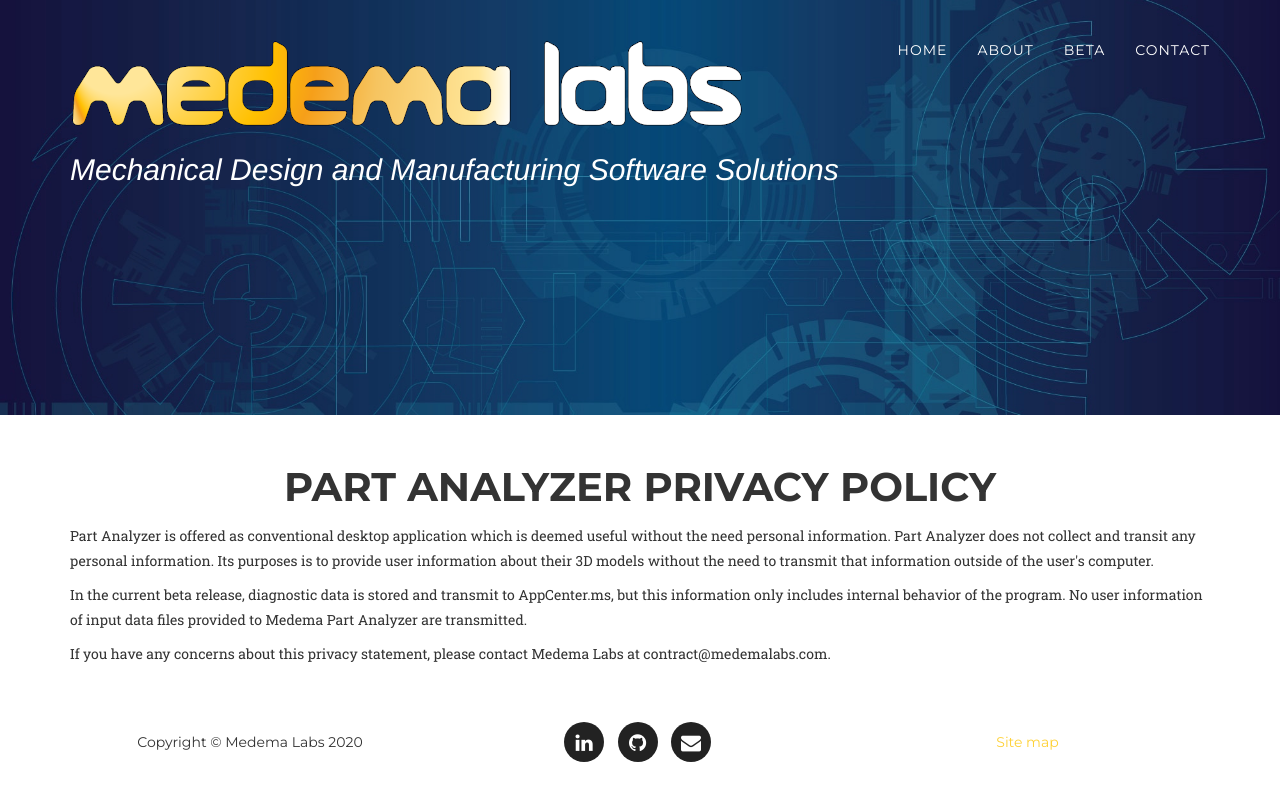
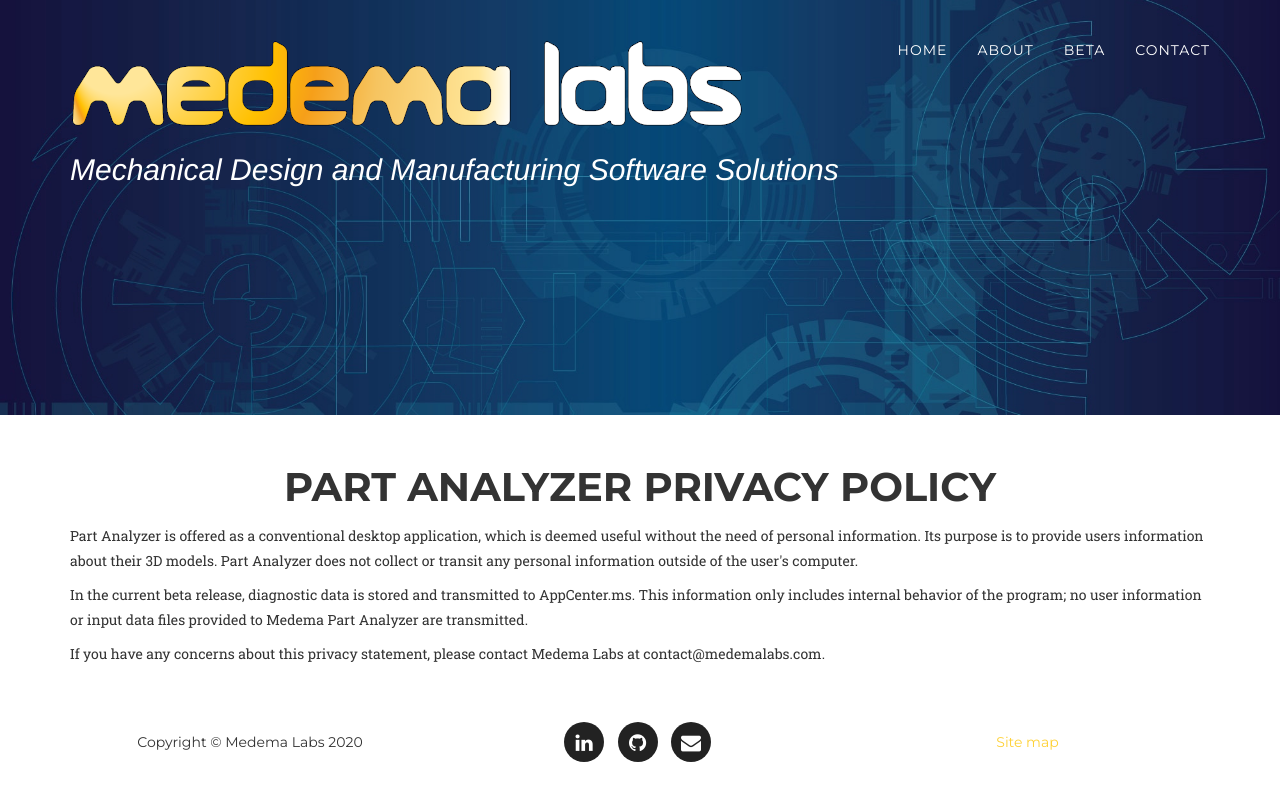
Before and after one commit to medemalabs/medemalabs.github.io, a Jekyll site: the page built from privacypolicy.md, in a window 1280 px wide. Shown: the top 801 px of the page. Built offline with Jekyll 4.4.1, drawn with Linux system fonts in a browser that asks for light colours; some web fonts are replaced.

```diff
--- a/_includes/privacypolicy.html
+++ b/_includes/privacypolicy.html
@@ -8,16 +8,13 @@
             </div>
             <div class="row">
                 <div class="col-lg-12">
-                    <p>Part Analyzer is offered as conventional desktop application which is deemed useful without the need
-                        personal information. Part Analyzer does not collect and transit any personal information. Its purposes is
-                        to provide user information about their 3D models without the need to transmit that information outside of
-                        the user's computer.</p>
-                    <p>In the current beta release, diagnostic data is stored and transmit to AppCenter.ms, but this information only
-                        includes internal behavior of the program. No user information of input data files provided to Medema Part Analyzer
-                        are transmitted.
+                    <p>Part Analyzer is offered as a conventional desktop application, which is deemed useful without the need of personal information. Its purpose is to provide users information about their 3D models. Part Analyzer does not collect or transit any personal information outside of the user's computer.
                     </p>
-                    <p>If you have any concerns about this privacy statement, please contact Medema Labs at contract@medemalabs.com.
+                       <p> In the current beta release, diagnostic data is stored and transmitted to AppCenter.ms. This information only includes internal behavior of the program; no user information or input data files provided to Medema Part Analyzer are transmitted.
                     </p>
+                    <p>
+                        If you have any concerns about this privacy statement, please contact Medema Labs at contact@medemalabs.com.
+
                     </div>
             </div>
 
```
Also changed, not shown: _includes/help.html (added, +22 -0 lines), _layouts/help.html (added, +15 -0 lines), help.md (added, +3 -0 lines).
